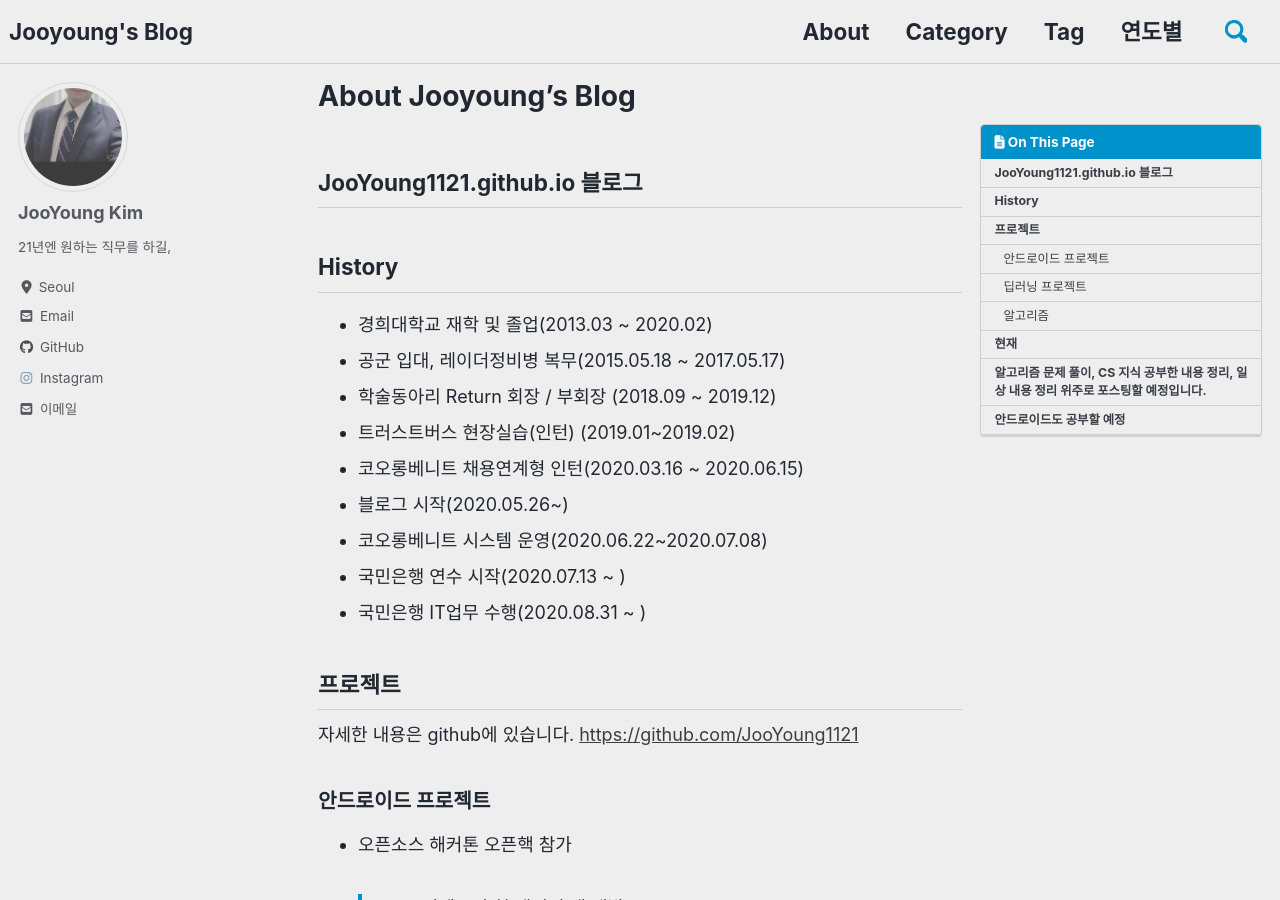
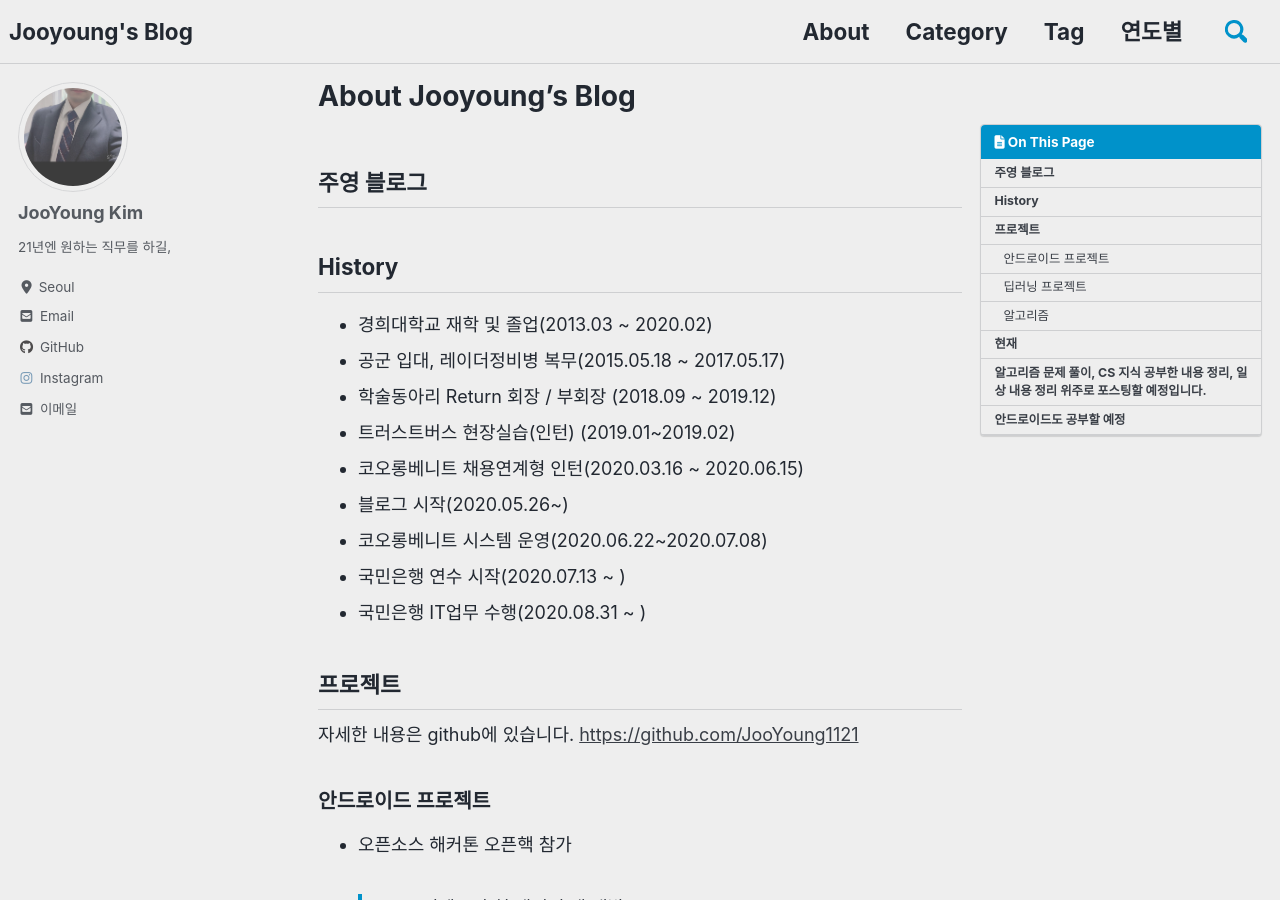
Before and after one commit to JooYoung1121/JooYoung1121.github.io, a Jekyll site: the page built from _pages/about.md, in a window 1280 px wide and 900 px high. Built offline with Jekyll 4.4.1, drawn with Linux system fonts in a browser that asks for light colours; cached includes are drawn as plain includes; nearby versions of some CDN libraries.

Commit message:
Update about.md

```diff
--- a/_pages/about.md
+++ b/_pages/about.md
@@ -7,7 +7,7 @@
 toc: true
 
 ---
-## JooYoung1121.github.io 블로그
+## 주영 블로그
 
 ## History
 
```
